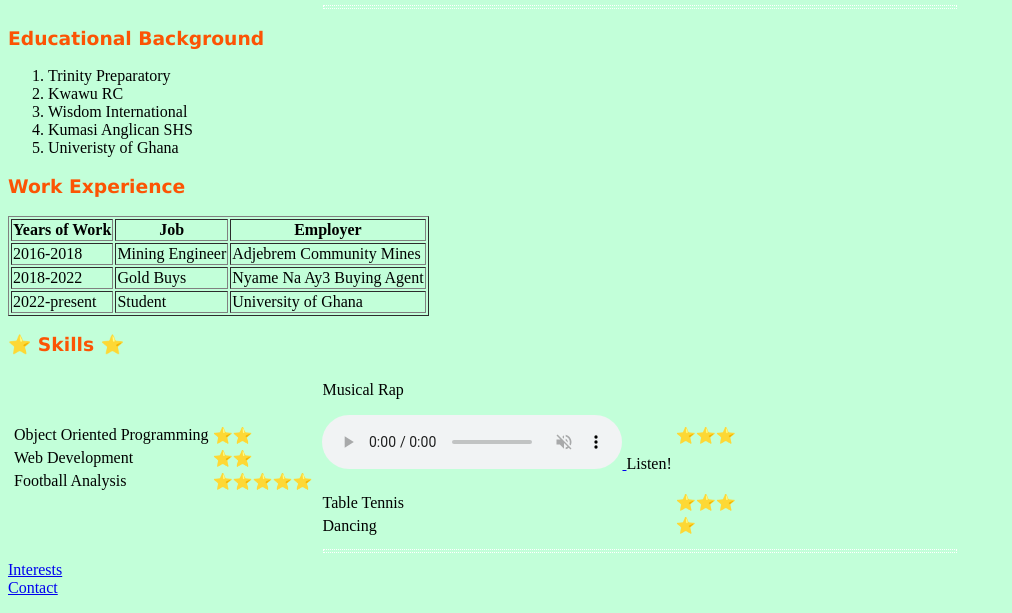
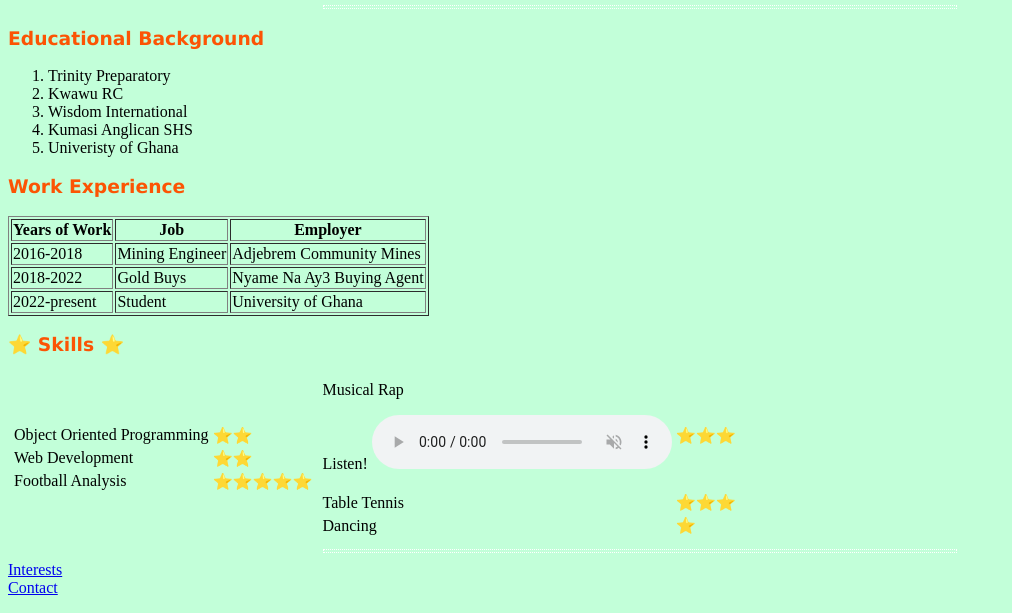
Before and after one commit to Jtandoh01/githubP, a plain HTML site: page index.html in a window 1280 px wide. Shown: the part 187-800 px from the top of the page, without its empty margins (0-1012 px from the left). Drawn offline with Linux system fonts and the light colour scheme.

Commit message:
added styling to audio link

```diff
--- a/index.html
+++ b/index.html
@@ -87,12 +87,13 @@
                     <table>
                         <tr>
                             <td>Musical Rap
-                                <p>
+                                <p style="color:black;">
+                                    Listen!
                                     <a download="rap" href="./audio/rap.m4a">
                                         <audio controls autoplay muted src="./audio/rap.m4a">
                                         </audio>
                                     </a>
-                                    Listen!
+
                                 </p>
                             </td>
                             <td>⭐⭐⭐</td>
```
